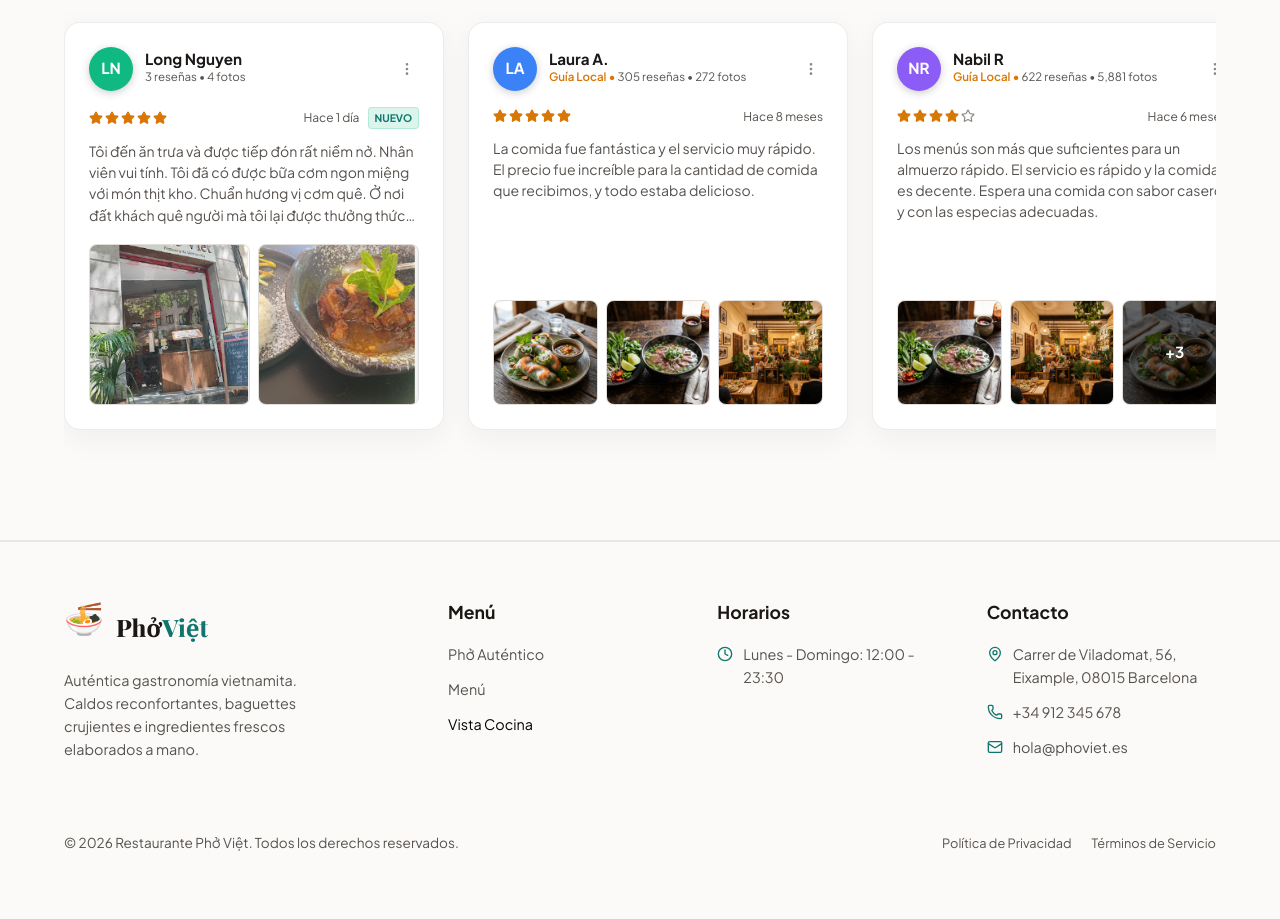
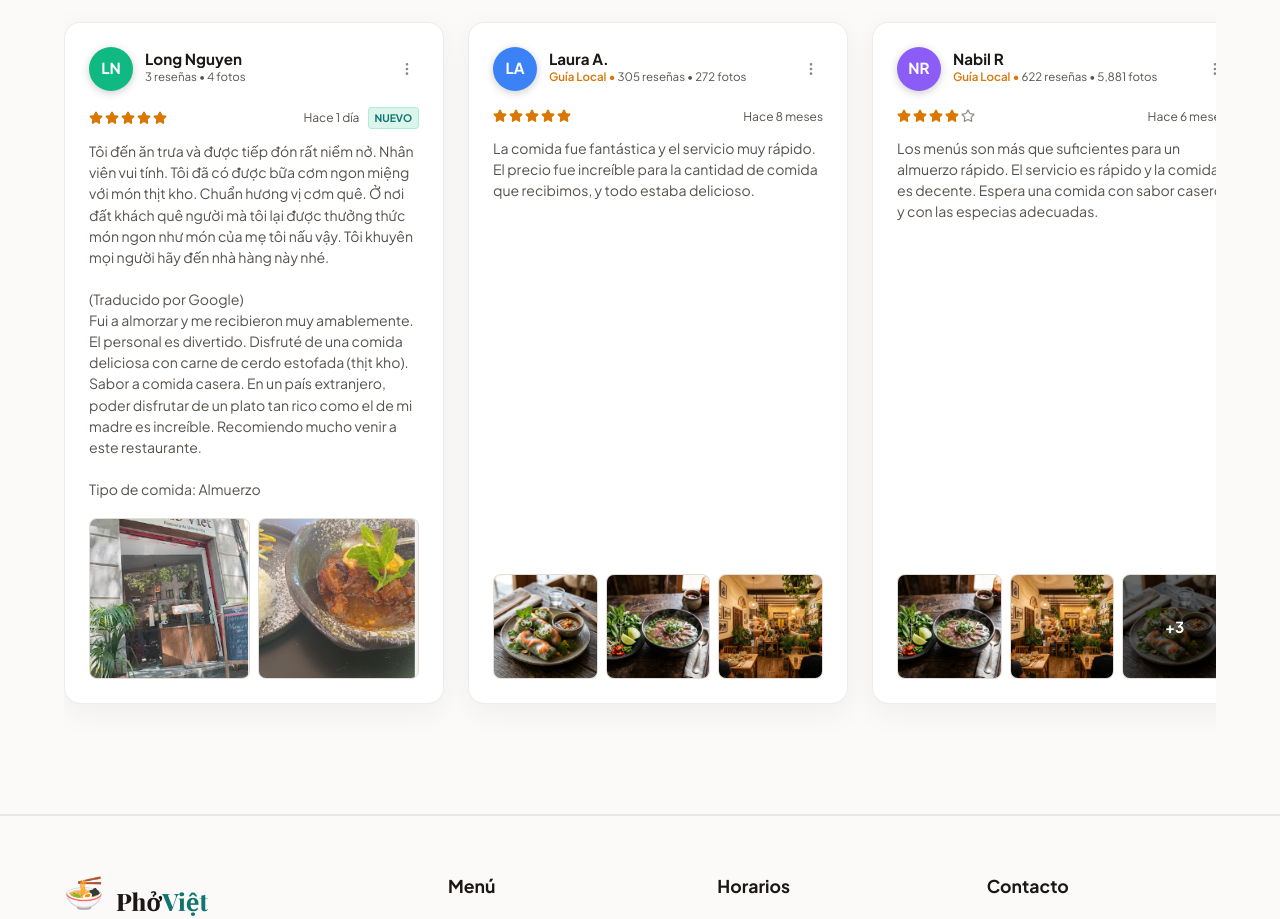
Before and after one commit to hieplv95/restaurante-phoviet, a React (Vite) app: page / in a window 1280 px wide. Shown: the part 3500-4419 px from the top of the page. Before the commit the page ends 4384 px from the top, so only its background shows below. Built offline with nearby package versions, Linux system fonts and the light colour scheme; a web font is replaced by a local one.

Commit message:
Update google review details: format translation line breaks and add type of meal

```diff
--- a/src/components/Reviews.jsx
+++ b/src/components/Reviews.jsx
@@ -15,8 +15,8 @@ const REVIEWS_DATA = [
     isNew: true,
     isLocalGuide: false,
     text: {
-      es: 'Tôi đến ăn trưa và được tiếp đón rất niềm nở. Nhân viên vui tính. Tôi đã có được bữa cơm ngon miệng với món thịt kho. Chuẩn hương vị cơm quê. Ở nơi đất khách quê người mà tôi lại được thưởng thức món ngon như món của mẹ tôi nấu vậy. Tôi khuyên mọi người hãy đến nhà hàng này nhé. (Traducido: Fui a almorzar y me recibieron muy amablemente. El personal es divertido. Disfruté de una comida deliciosa con carne de cerdo estofada, con el auténtico sabor a hogar. ¡Recomiendo mucho este restaurante!)',
-      en: 'Tôi đến ăn trưa và được tiếp đón rất niềm nở. Nhân viên vui tính. Tôi đã có được bữa cơm ngon miệng với món thịt kho. Chuẩn hương vị cơm quê. Ở nơi đất khách quê người mà tôi lại được thưởng thức món ngon như món của mẹ tôi nấu vậy. Tôi khuyên mọi người hãy đến nhà hàng này nhé. (Translated: I came for lunch and was welcomed very warmly. The staff is friendly. I had a delicious meal with braised pork, tasting just like home-cooked meals. I highly recommend this restaurant!)'
+      es: 'Tôi đến ăn trưa và được tiếp đón rất niềm nở. Nhân viên vui tính. Tôi đã có được bữa cơm ngon miệng với món thịt kho. Chuẩn hương vị cơm quê. Ở nơi đất khách quê người mà tôi lại được thưởng thức món ngon như món của mẹ tôi nấu vậy. Tôi khuyên mọi người hãy đến nhà hàng này nhé.\n\n(Traducido por Google)\nFui a almorzar y me recibieron muy amablemente. El personal es divertido. Disfruté de una comida deliciosa con carne de cerdo estofada (thịt kho). Sabor a comida casera. En un país extranjero, poder disfrutar de un plato tan rico como el de mi madre es increíble. Recomiendo mucho venir a este restaurante.\n\nTipo de comida: Almuerzo',
+      en: 'Tôi đến ăn trưa và được tiếp đón rất niềm nở. Nhân viên vui tính. Tôi đã có được bữa cơm ngon miệng với món thịt kho. Chuẩn hương vị cơm quê. Ở nơi đất khách quê người mà tôi lại được thưởng thức món ngon như món của mẹ tôi nấu vậy. Tôi khuyên mọi người hãy đến nhà hàng này nhé.\n\n(Translated by Google)\nI came for lunch and was welcomed very warmly. The staff is friendly. I had a delicious meal with braised pork (thịt kho). The authentic taste of home-cooked meals. In a foreign land, being able to enjoy a dish as delicious as the one my mother cooks is amazing. I highly recommend everyone to visit this restaurant.\n\nMeal type: Lunch'
     },
     images: [
       '/reviews/storefront_review.png',
--- a/src/index.css
+++ b/src/index.css
@@ -1934,11 +1934,7 @@ input, textarea, select {
   line-height: 1.5;
   margin-bottom: 18px;
   flex-grow: 1;
-  display: -webkit-box;
-  -webkit-line-clamp: 4;
-  -webkit-box-orient: vertical;
-  overflow: hidden;
-  text-overflow: ellipsis;
+  white-space: pre-wrap;
   min-height: 5.3em;
 }
 
```
